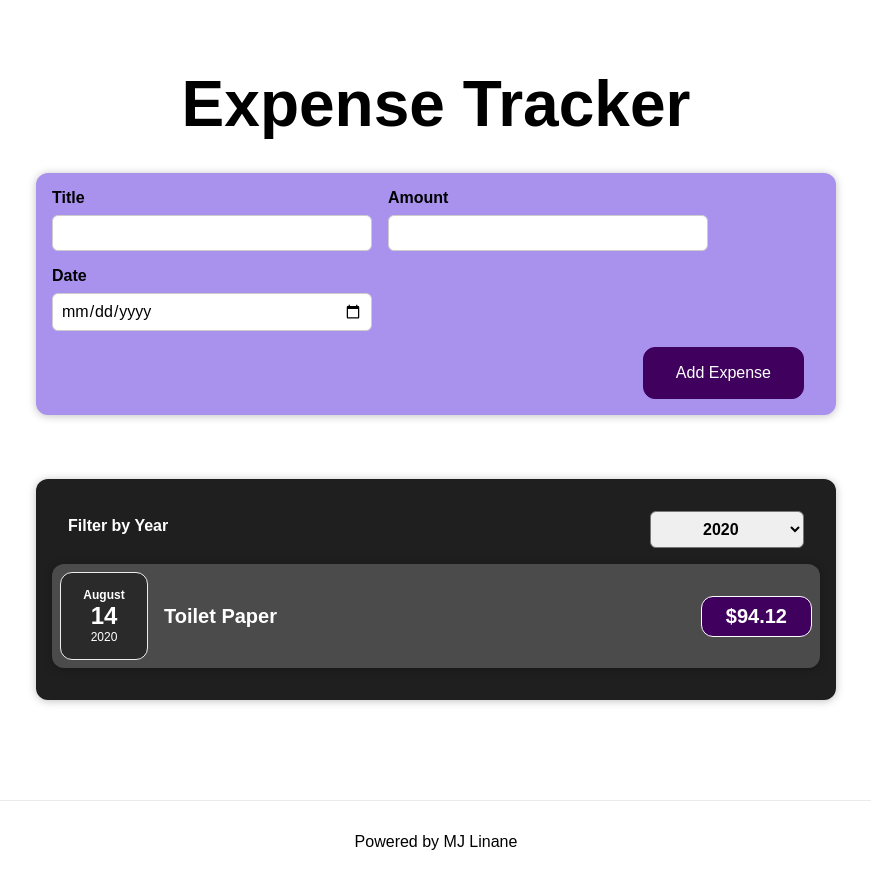
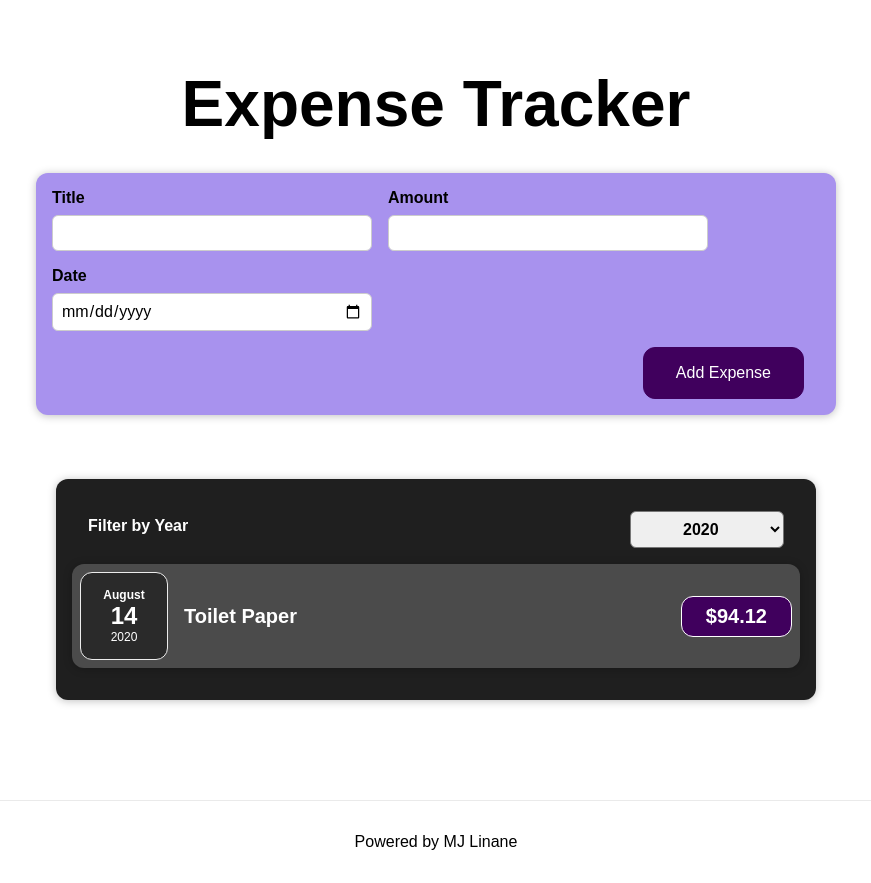
Before and after one commit to mj-linane/expense-tracker, a Next.js app: page / in a window 1280 px wide. Shown: the whole page, without its empty margins (204-1075 px from the left). Built offline with nearby package versions, Linux system fonts and the light colour scheme.

Commit message:
move expense items to a separate list component

```diff
--- a/components/Expenses/ExpenseItem.jsx
+++ b/components/Expenses/ExpenseItem.jsx
@@ -3,6 +3,7 @@
 
 const ExpenseItem = (props) => {
   return (
+    <li>
       <Card className="expense-item">
         <ExpenseDate date={props.date} />
         <div className="expense-item__description">
@@ -10,6 +11,7 @@
         </div>
         <div className="expense-item__price">${props.amount}</div>
       </Card>
+    </li>
   )
 }
 
--- /dev/null
+++ b/components/Expenses/ExpenseList.jsx
@@ -0,0 +1,45 @@
+import React from 'react'
+import ExpenseItem from './ExpenseItem'
+
+const ExpenseList = (props) => {
+  if (props.items.length === 0) {
+    return (
+      <div>
+        <h2 className="expenses-list__fallback">No expenses found.</h2>
+        <style jsx>
+          {`
+            .expenses-list__fallback {
+              color: white;
+              text-align: center;
+            }
+          `}
+        </style>
+      </div>
+    )
+  }
+
+  return (
+    <div>
+      <ul className="expenses-list">
+        {props.items.map((expense) => (
+          <ExpenseItem
+            key={expense.id}
+            title={expense.title}
+            amount={expense.amount}
+            date={expense.date}
+          />
+        ))}
+      </ul>
+      <style jsx>
+        {`
+          .expenses-list {
+            list-style: none;
+            padding: 0;
+          }
+        `}
+      </style>
+    </div>
+  )
+}
+
+export default ExpenseList
--- a/components/Expenses/Expenses.jsx
+++ b/components/Expenses/Expenses.jsx
@@ -1,7 +1,7 @@
 import Card from '../UI/Card'
 import ExpenseFilter from './ExpenseFilter'
-import ExpenseItem from './ExpenseItem'
 import React, { useState } from 'react'
+import ExpenseList from './ExpenseList'
 
 const Expenses = (props) => {
   const [filteredYear, setFilteredYear] = useState('2020')
@@ -12,28 +12,19 @@
 
   // filter expenses by filteredYear
   const filteredExpenses = props.items.filter((expense) => {
-    return expense.date.getFullYear() === parseInt(filteredYear)
-  })
-
-  const renderedExpenses = filteredExpenses.map((expense) => {
-    return (
-      <ExpenseItem
-        key={expense.id}
-        title={expense.title}
-        amount={expense.amount}
-        date={expense.date}
-      />
-    )
+    return expense.date.getFullYear().toString() === filteredYear
   })
 
   return (
+    <div>
       <Card className="expenses">
         <ExpenseFilter
           selected={filteredYear}
           onFilterChange={filterChangeHandler}
         />
-      {renderedExpenses}
+        <ExpenseList items={filteredExpenses} />
       </Card>
+    </div>
   )
 }
 
```
Lines whose indentation alone changed are shown as unchanged.
